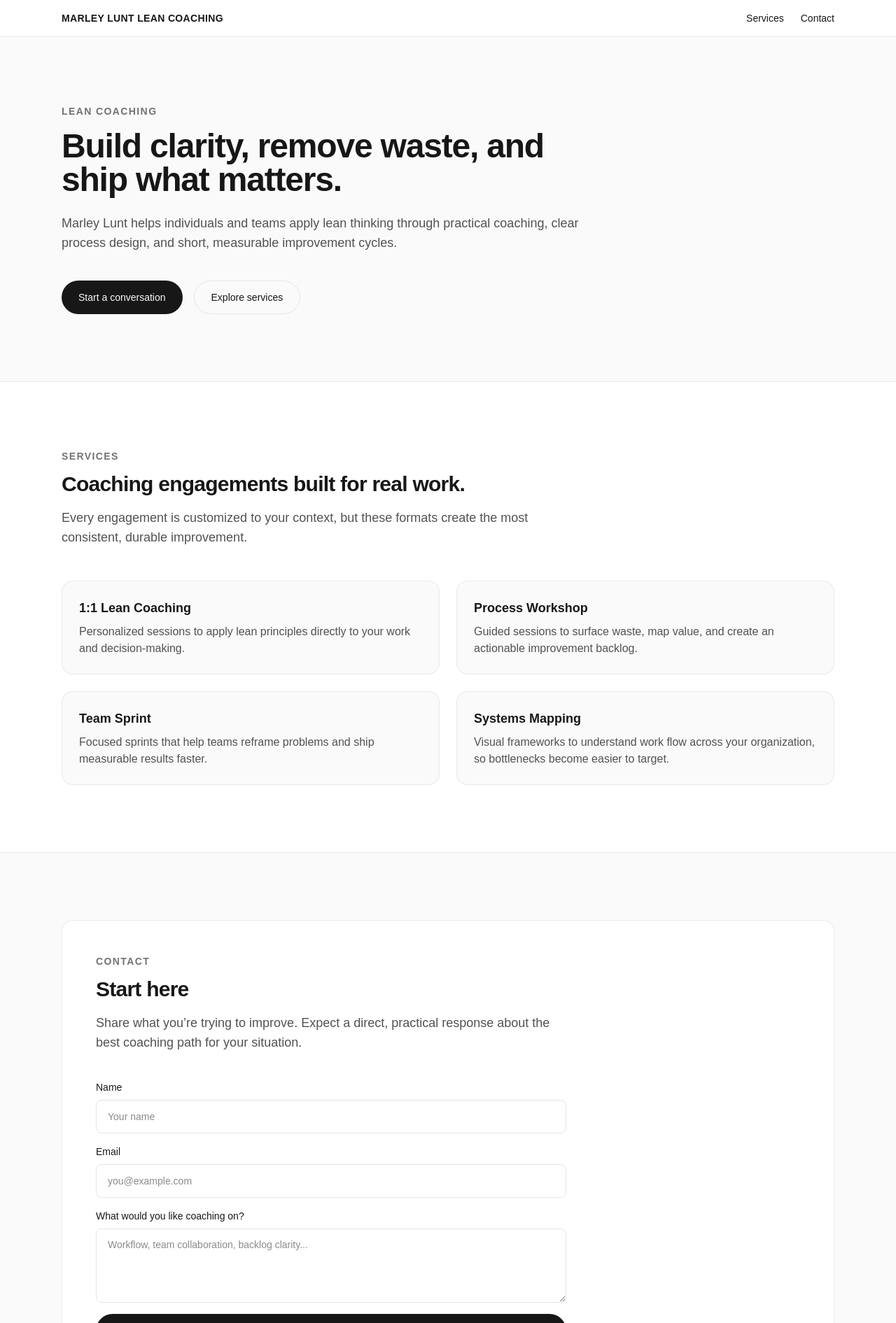
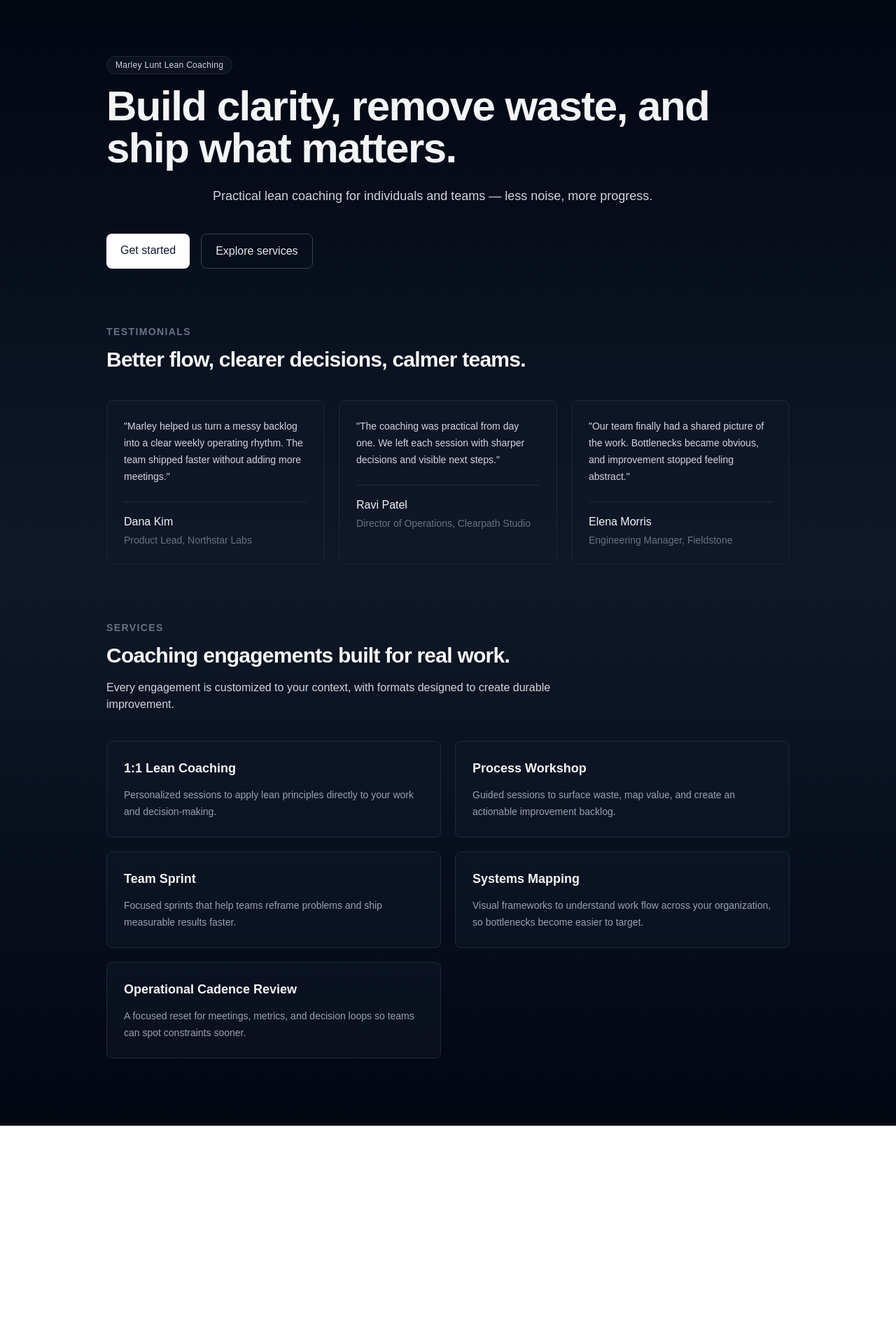
Before and after one commit to Didgemaster/marley-lunt-lean-coaching, a Next.js app: page / in a window 1280 px wide. Shown: the top 1891 px of the page at 70% size. After the commit the page ends 1609 px from the top, so only its background shows below. Built offline with nearby package versions, Linux system fonts and the light colour scheme.

Commit message:
feat: add testimonials section to homepage

```diff
--- a/app/page.tsx
+++ b/app/page.tsx
@@ -1,170 +1,126 @@
-import Link from 'next/link'
-
 const services = [
   {
-    title: '1:1 Lean Coaching',
+    title: "1:1 Lean Coaching",
     description:
-      'Personalized sessions to apply lean principles directly to your work and decision-making.',
+      "Personalized sessions to apply lean principles directly to your work and decision-making.",
   },
   {
-    title: 'Process Workshop',
+    title: "Process Workshop",
     description:
-      'Guided sessions to surface waste, map value, and create an actionable improvement backlog.',
+      "Guided sessions to surface waste, map value, and create an actionable improvement backlog.",
   },
   {
-    title: 'Team Sprint',
+    title: "Team Sprint",
     description:
-      'Focused sprints that help teams reframe problems and ship measurable results faster.',
+      "Focused sprints that help teams reframe problems and ship measurable results faster.",
   },
   {
-    title: 'Systems Mapping',
+    title: "Systems Mapping",
     description:
-      'Visual frameworks to understand work flow across your organization, so bottlenecks become easier to target.',
+      "Visual frameworks to understand work flow across your organization, so bottlenecks become easier to target.",
   },
-]
+  {
+    title: "Operational Cadence Review",
+    description:
+      "A focused reset for meetings, metrics, and decision loops so teams can spot constraints sooner.",
+  },
+];
+
+const testimonials = [
+  {
+    quote:
+      "Marley helped us turn a messy backlog into a clear weekly operating rhythm. The team shipped faster without adding more meetings.",
+    name: "Dana Kim",
+    role: "Product Lead, Northstar Labs",
+  },
+  {
+    quote:
+      "The coaching was practical from day one. We left each session with sharper decisions and visible next steps.",
+    name: "Ravi Patel",
+    role: "Director of Operations, Clearpath Studio",
+  },
+  {
+    quote:
+      "Our team finally had a shared picture of the work. Bottlenecks became obvious, and improvement stopped feeling abstract.",
+    name: "Elena Morris",
+    role: "Engineering Manager, Fieldstone",
+  },
+];
 
 export default function Home() {
   return (
-    <div className="min-h-screen bg-white text-neutral-900">
-      <header className="sticky top-0 z-20 border-b border-neutral-200/80 bg-white/80 backdrop-blur">
-        <div className="mx-auto flex max-w-6xl items-center justify-between px-6 py-4">
-          <span className="text-sm font-semibold tracking-wide uppercase">
+    <main className="min-h-screen bg-gradient-to-b from-gray-950 via-gray-900 to-gray-950 text-gray-100">
+      <section className="mx-auto max-w-5xl px-6 py-20">
+        <p className="mb-4 inline-flex rounded-full border border-gray-800 bg-gray-900/60 px-3 py-1 text-xs font-medium tracking-wide text-gray-300">
           Marley Lunt Lean Coaching
-          </span>
-          <nav className="flex items-center gap-6 text-sm">
-            <Link href="#services" className="transition-colors hover:text-neutral-500">
-              Services
-            </Link>
-            <Link href="#contact" className="transition-colors hover:text-neutral-500">
-              Contact
-            </Link>
-          </nav>
-        </div>
-      </header>
-
-      <main>
-        <section className="border-b border-neutral-200/80 bg-neutral-50">
-          <div className="mx-auto max-w-6xl px-6 py-24">
-            <div className="max-w-3xl">
-              <p className="text-sm font-semibold uppercase tracking-widest text-neutral-500">
-                Lean Coaching
         </p>
-              <h1 className="mt-4 text-4xl font-semibold tracking-tight sm:text-5xl">
+        <h1 className="text-4xl font-semibold tracking-tight sm:text-5xl md:text-6xl">
           Build clarity, remove waste, and ship what matters.
         </h1>
-              <p className="mt-6 text-lg text-neutral-600">
-                Marley Lunt helps individuals and teams apply lean thinking through practical coaching,
-                clear process design, and short, measurable improvement cycles.
+        <p className="mx-auto mt-6 max-w-2xl text-lg text-gray-300">
+          Practical lean coaching for individuals and teams — less noise, more progress.
         </p>
-              <div className="mt-10 flex flex-col gap-4 sm:flex-row sm:items-center">
-                <Link
-                  href="#contact"
-                  className="inline-flex h-12 w-full items-center justify-center rounded-full bg-neutral-900 px-6 text-sm font-medium text-neutral-50 transition-colors hover:bg-neutral-700 sm:w-auto"
-                >
-                  Start a conversation
-                </Link>
-                <Link
-                  href="#services"
-                  className="inline-flex h-12 w-full items-center justify-center rounded-full border border-neutral-200 px-6 text-sm font-medium transition-colors hover:border-neutral-300 hover:bg-neutral-100 sm:w-auto"
-                >
+        <div className="mt-10 flex flex-wrap gap-4">
+          <a href="/contact" className="rounded-lg bg-white px-5 py-3 font-medium text-gray-900 transition hover:bg-gray-100">
+            Get started
+          </a>
+          <a href="/services" className="rounded-lg border border-gray-700 px-5 py-3 font-medium text-gray-200 transition hover:border-gray-500">
             Explore services
-                </Link>
-              </div>
-            </div>
+          </a>
         </div>
       </section>
 
-        <section id="services" className="border-b border-neutral-200/80 bg-white">
-          <div className="mx-auto max-w-6xl px-6 py-24">
+      <section className="mx-auto max-w-5xl px-6 pb-20">
         <div className="max-w-2xl">
-              <p className="text-sm font-semibold uppercase tracking-widest text-neutral-500">
+          <p className="text-sm font-semibold uppercase tracking-widest text-gray-500">
+            Testimonials
+          </p>
+          <h2 className="mt-3 text-3xl font-semibold tracking-tight text-gray-50">
+            Better flow, clearer decisions, calmer teams.
+          </h2>
+        </div>
+
+        <div className="mt-10 grid gap-5 md:grid-cols-3">
+          {testimonials.map((testimonial) => (
+            <article
+              key={testimonial.name}
+              className="rounded-lg border border-gray-800 bg-gray-900/60 p-6 shadow-sm shadow-black/20"
+            >
+              <p className="text-sm leading-6 text-gray-300">&quot;{testimonial.quote}&quot;</p>
+              <div className="mt-6 border-t border-gray-800 pt-4">
+                <h3 className="font-medium text-gray-100">{testimonial.name}</h3>
+                <p className="mt-1 text-sm text-gray-500">{testimonial.role}</p>
+              </div>
+            </article>
+          ))}
+        </div>
+      </section>
+
+      <section id="services" className="mx-auto max-w-5xl px-6 pb-24">
+        <div className="max-w-2xl">
+          <p className="text-sm font-semibold uppercase tracking-widest text-gray-500">
             Services
           </p>
-              <h2 className="mt-3 text-3xl font-semibold tracking-tight">
+          <h2 className="mt-3 text-3xl font-semibold tracking-tight text-gray-50">
             Coaching engagements built for real work.
           </h2>
-              <p className="mt-4 text-lg text-neutral-600">
-                Every engagement is customized to your context, but these formats create the most
-                consistent, durable improvement.
+          <p className="mt-4 text-gray-300">
+            Every engagement is customized to your context, with formats designed to create durable improvement.
           </p>
         </div>
 
-            <div className="mt-12 grid gap-6 sm:grid-cols-2">
+        <div className="mt-10 grid gap-5 sm:grid-cols-2">
           {services.map((service) => (
-                <div
+            <article
               key={service.title}
-                  className="rounded-2xl border border-neutral-200/80 bg-neutral-50 p-6 transition-colors hover:border-neutral-300"
+              className="rounded-lg border border-gray-800 bg-gray-900/50 p-6 transition hover:border-gray-700 hover:bg-gray-900/80"
             >
-                  <h3 className="text-lg font-semibold">{service.title}</h3>
-                  <p className="mt-2 text-neutral-600">{service.description}</p>
-                </div>
+              <h3 className="text-lg font-semibold text-gray-100">{service.title}</h3>
+              <p className="mt-3 text-sm leading-6 text-gray-400">{service.description}</p>
+            </article>
           ))}
-            </div>
-          </div>
-        </section>
-
-        <section id="contact" className="bg-neutral-50">
-          <div className="mx-auto max-w-6xl px-6 py-24">
-            <div className="rounded-2xl border border-neutral-200/80 bg-white p-8 sm:p-12">
-              <div className="max-w-2xl">
-                <p className="text-sm font-semibold uppercase tracking-widest text-neutral-500">
-                  Contact
-                </p>
-                <h2 className="mt-3 text-3xl font-semibold tracking-tight">Start here</h2>
-                <p className="mt-4 text-lg text-neutral-600">
-                  Share what you’re trying to improve. Expect a direct, practical response about the
-                  best coaching path for your situation.
-                </p>
-
-                <form className="mt-10 flex flex-col gap-4">
-                  <label className="flex flex-col gap-2 text-sm font-medium">
-                    <span>Name</span>
-                    <input
-                      type="text"
-                      name="name"
-                      className="h-12 rounded-lg border border-neutral-200 bg-white px-4 outline-none transition-colors focus:border-neutral-400"
-                      placeholder="Your name"
-                    />
-                  </label>
-                  <label className="flex flex-col gap-2 text-sm font-medium">
-                    <span>Email</span>
-                    <input
-                      type="email"
-                      name="email"
-                      className="h-12 rounded-lg border border-neutral-200 bg-white px-4 outline-none transition-colors focus:border-neutral-400"
-                      placeholder="you@example.com"
-                    />
-                  </label>
-                  <label className="flex flex-col gap-2 text-sm font-medium">
-                    <span>What would you like coaching on?</span>
-                    <textarea
-                      name="message"
-                      rows={4}
-                      className="rounded-lg border border-neutral-200 bg-white px-4 py-3 outline-none transition-colors focus:border-neutral-400"
-                      placeholder="Workflow, team collaboration, backlog clarity..."
-                    />
-                  </label>
-                  <button
-                    type="button"
-                    className="h-12 w-full rounded-full bg-neutral-900 px-6 text-sm font-medium text-neutral-50 transition-colors hover:bg-neutral-700 sm:w-auto"
-                  >
-                    Send inquiry
-                  </button>
-                </form>
-              </div>
-            </div>
         </div>
       </section>
     </main>
-
-      <footer className="border-t border-neutral-200/80 bg-white">
-        <div className="mx-auto max-w-6xl px-6 py-8 text-sm text-neutral-500">
-          <div className="flex flex-col gap-2 sm:flex-row sm:items-center sm:justify-between">
-            <span>© {new Date().getFullYear()} Marley Lunt Lean Coaching</span>
-            <span>Practical iteration, measurable results.</span>
-          </div>
-        </div>
-      </footer>
-    </div>
-  )
+  );
 }
```
Lines whose indentation alone changed are shown as unchanged.
